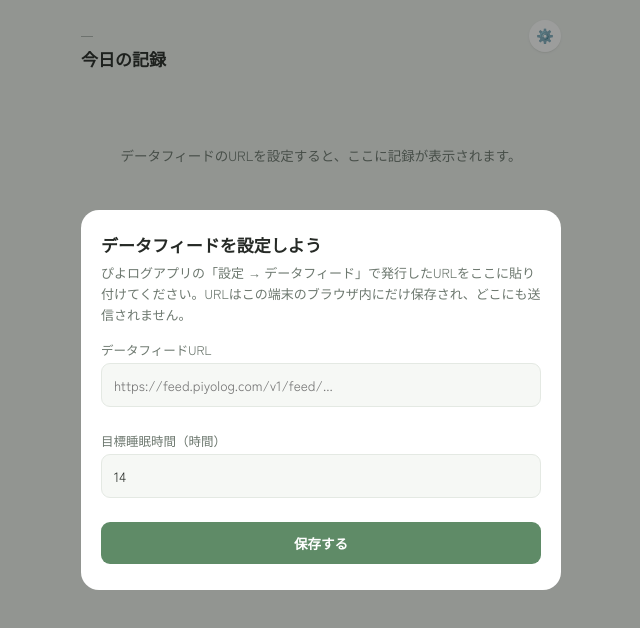
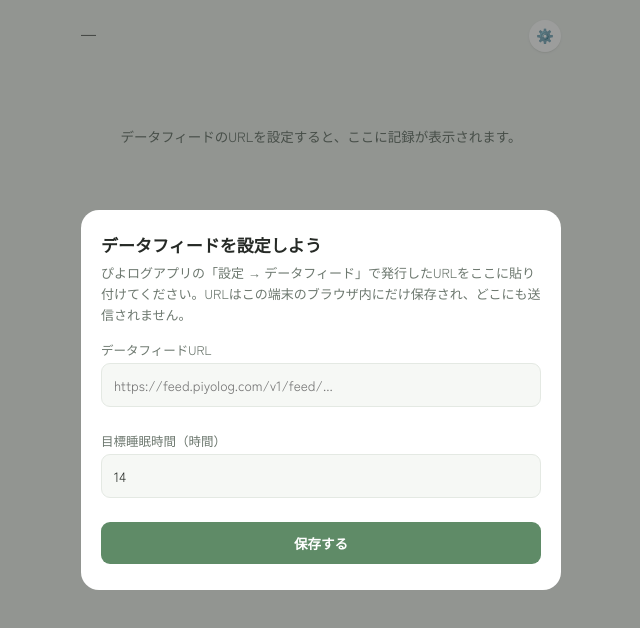
Before and after one commit to haruca-h/piyolog-dashboard, a plain HTML site: page index.html in a window 1280 px wide. Shown: the whole page, without its empty margins (319-959 px from the left). Drawn offline with Linux system fonts and the light colour scheme.

Commit message:
Update index.html

```diff
--- a/index.html
+++ b/index.html
@@ -36,7 +36,7 @@
   body { min-height: 100vh; padding: 20px 14px 44px; }
   .wrap { max-width: 480px; margin: 0 auto; }
   .top { display: flex; align-items: baseline; justify-content: space-between; margin-bottom: 14px; }
-  .top .date { font-size: 12px; color: var(--text-muted); }
+  .top .date { font-size: 15px; font-weight: 700; color: var(--text); }
   .top .title { font-size: 17px; font-weight: 900; margin: 2px 0 0; }
   .icon-btn { background: var(--surface); border: none; box-shadow: var(--card-shadow); border-radius: 999px;
     width: 32px; height: 32px; display: flex; align-items: center; justify-content: center; cursor: pointer;
@@ -76,7 +76,7 @@
 
   /* Sleep card */
   .sleep-total { font-size: 15px; font-weight: 900; color: var(--accent-sleep); }
-  .sleep-state { font-size: 12px; font-weight: 700; margin-bottom: 9px; }
+  .sleep-state { font-size: 17px; font-weight: 900; margin-bottom: 10px; }
   .sleep-state.asleep { color: var(--accent-sleep); }
   .sleep-state.awake { color: var(--text-muted); }
   .bar-track { width: 100%; height: 9px; background: var(--ring-track); border-radius: 999px; overflow: hidden; }
@@ -142,7 +142,6 @@
   <div class="top">
     <div>
       <div class="date" id="todayLabel">—</div>
-      <div class="title">今日の記録</div>
     </div>
     <button class="icon-btn" id="settingsBtn" aria-label="設定" title="設定">⚙️</button>
   </div>
```
